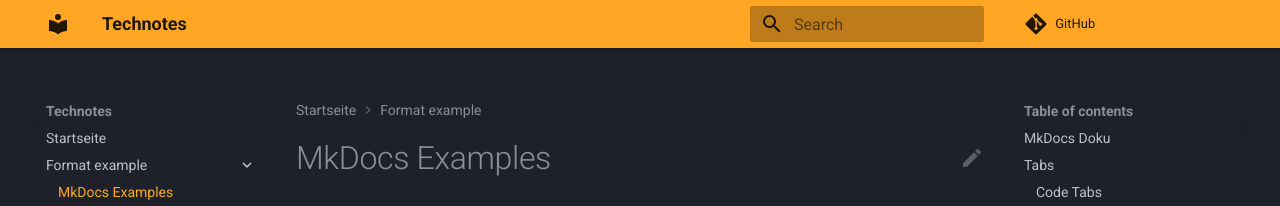
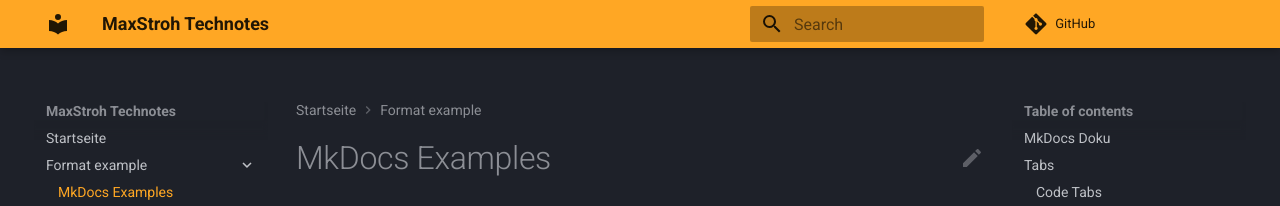
Before and after one commit to MaxStroh/technotes, an MkDocs documentation site: the page built from docs/format-example/examples.md, in a window 1280 px wide. Shown: the top 206 px of the page. Built offline with MkDocs 1.6.1 and Material for MkDocs 9.7.7, drawn with Linux system fonts in a browser that asks for light colours; comment, search, counter and statistics services are not loaded.

Commit message:
fix(): edit mkdocs config and gitignore

```diff
--- a/mkdocs.yml
+++ b/mkdocs.yml
@@ -1,4 +1,4 @@
-site_name: Technotes
+site_name: MaxStroh Technotes
 site_url: https://maxstroh.github.io/technotes/
 site_description: Tech notes made during work to different topics
 site_author: Max Strohbücker
@@ -21,6 +21,10 @@
     - navigation.tracking
   icon:
     edit: material/pencil
+
+# exclude_docs: |
+#   /daily-notes/
+#   /people/
 
 markdown_extensions:
   - attr_list
```
Also changed, not shown: 1 other file.
